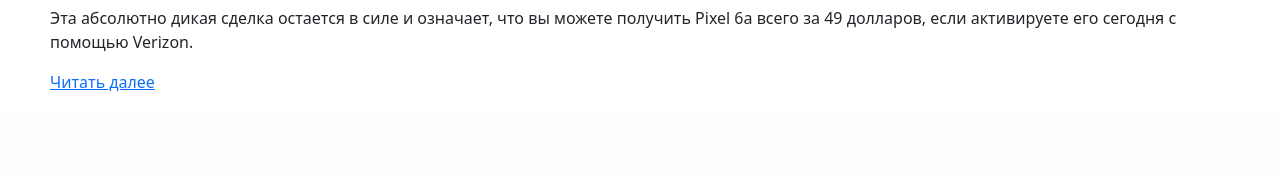
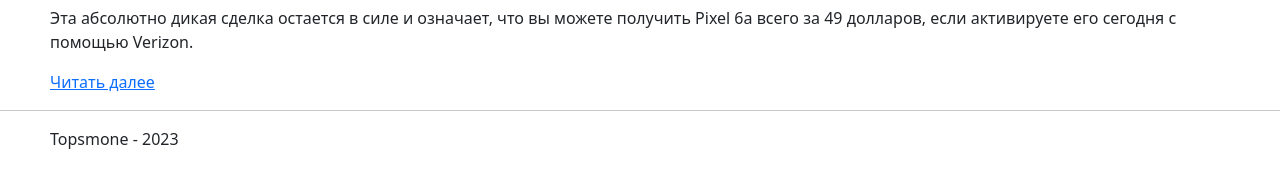
Before and after one commit to Shensitt/Topsmone, a Django app: page /blog in a window 1280 px wide. Shown: the part 950-1126 px from the top of the page. Before the commit the page ends 1042 px from the top, so only its background shows below. Run offline with Django 3.2, Linux system fonts and the light colour scheme; data comes from the database, SQL or seed files in the repository; some libraries are stand-ins or nearby versions.

Commit message:
доабвлен футер

```diff
--- a/App/templates/App/index.html
+++ b/App/templates/App/index.html
@@ -20,5 +20,9 @@
     {% block navbarOnAbout %}
     {% endblock navbarOnAbout %}
 
+    <hr />
+    <footer style="padding-left:50px; padding-bottom:25px;">
+        Topsmone - 2023
+    </footer>
 </body>
 </html>
```
